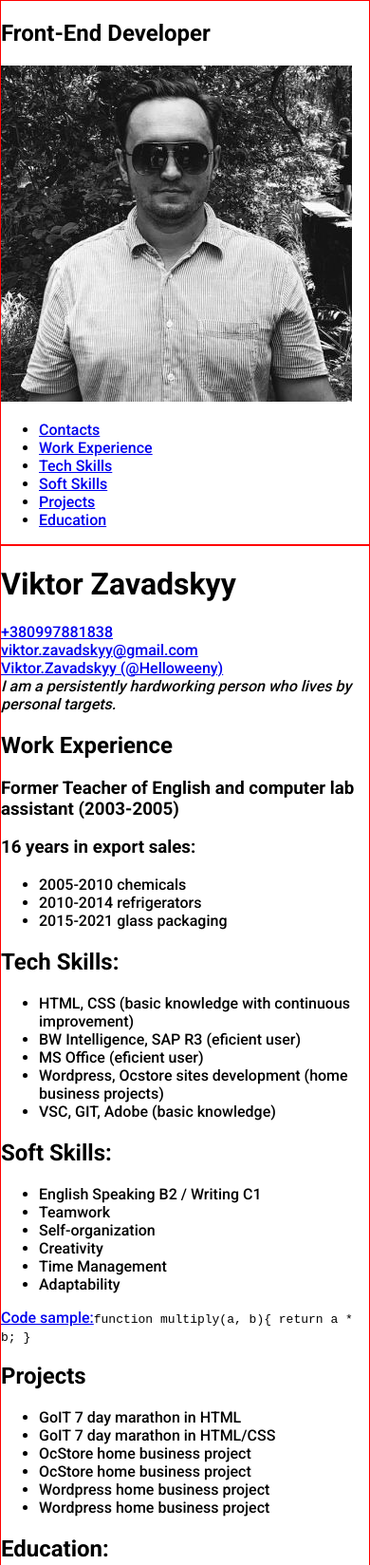
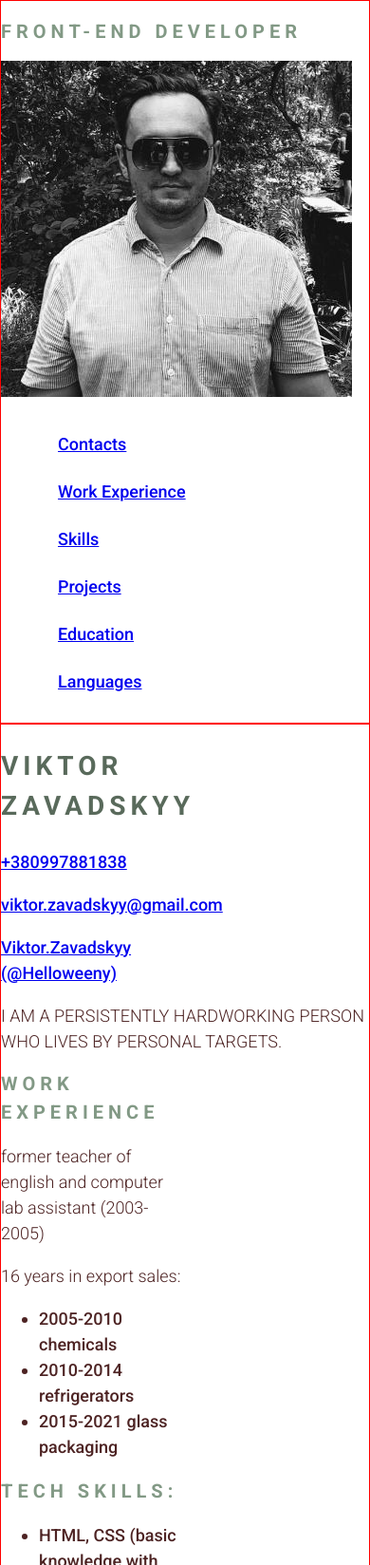
Before and after one commit to Helloweeny/rsschool-cv, a plain HTML site: page index.html in a window 390 px wide. Shown: the top 1648 px of the page at 95% size. Drawn offline with Linux system fonts and the light colour scheme.

Commit message:
feat: finish text and format

```diff
--- a/index.html
+++ b/index.html
@@ -14,40 +14,42 @@
 
 <body>
     <header class="header">
-        <div class="container"></div>
-        <h2>Front-End Developer</h2>
+        <div class="container">
+            <h2 class="section-title">Front-End Developer</h2>
             <img src="./img/photo.jpg" alt="my photo">
             <nav class="nav">
                 <ul class="nav-list">
                     <li class="nav-item"><a href="#contacts" class="nav-link">Contacts</a></li>
                     <li class="nav-item"><a href="#work-experience" class="nav-link">Work Experience</a></li>
-                <li class="nav-item"><a href="#tech-skills" class="nav-link">Tech Skills</a></li>
-                <li class="nav-item"><a href="#soft-skills" class="nav-link">Soft Skills</a></li>
+                    <li class="nav-item"><a href="#skills" class="nav-link">Skills</a></li>
                     <li class="nav-item"><a href="#projects" class="nav-link">Projects</a></li>
                     <li class="nav-item"><a href="#education" class="nav-link">Education</a></li>
+                    <li class="nav-item"><a href="#languages" class="nav-link">Languages</a></li>
                 </ul>
             </nav>
+        </div>
     </header>
     <main class="main">
         <div class="container">
-            <h1 id="contacts">Viktor Zavadskyy</h1>
-            <div class="contacts">
-                <a href="tel:+380997881838">+380997881838</a></div>
-            <a href="mailto:viktor.zavadskyy@gmail.com">viktor.zavadskyy@gmail.com</a></div>
-        <a href="https://discord.gg/q96T9Jwe">Viktor.Zavadskyy (@Helloweeny)</a></br>
-        </div>
-        <cite>I am a persistently hardworking person who lives by personal targets.</cite>
-        <div class="summary"></div>
-        <h2 class="work-experience" id="work-experience">Work Experience</h2>
-        <h3>Former Teacher of English and computer lab assistant (2003-2005)</h3>
-        <h3>16 years in export sales:</h3>
+            <section class="section" id="contacts">
+                <h1 class="superman">Viktor Zavadskyy</h1>
+                <p><a href="tel:+380997881838">+380997881838</a></p>
+                <p><a href="mailto:viktor.zavadskyy@gmail.com">viktor.zavadskyy@gmail.com</a></p>
+                <p><a href="https://discord.gg/q96T9Jwe">Viktor.Zavadskyy (@Helloweeny)</a></p>
+            </section>
+            <quote class="quote">I am a persistently hardworking person who lives by personal targets.</quote>
+            <section class="section" id="work-experience">
+                <h2 class="section-title">Work Experience</h2>
+                <p class="section-under-title">Former Teacher of English and computer lab assistant (2003-2005)</p>
+                <p class="section-under-title">16 years in export sales:</p>
                 <ul>
                     <li>2005-2010 chemicals</li>
                     <li>2010-2014 refrigerators</li>
                     <li>2015-2021 glass packaging</li>
                 </ul>
-
-        <h2 class="tech-skills" id="tech-skills">Tech Skills:</h2>
+            </section>
+            <section class="section" id="skills">
+                <h2 class="section-title" id="tech-skills">Tech Skills:</h2>
                 <ul>
                     <li>HTML, CSS (basic knowledge with continuous improvement)</li>
                     <li>BW Intelligence, SAP R3 (eficient user)</li>
@@ -56,7 +58,7 @@
                     <li>VSC, GIT, Adobe (basic knowledge)</li>
                 </ul>
 
-        <h2 class="soft-skills" id="soft-skills">Soft Skills:</h2>
+                <h2 class="section-title" id="soft-skills">Soft Skills:</h2>
                 <ul>
                     <li>English Speaking B2 / Writing C1</li>
                     <li>Teamwork</li>
@@ -65,10 +67,13 @@
                     <li>Time Management</li>
                     <li>Adaptability</li>
                 </ul>
-        <a href="https://www.codewars.com/users/Helloweeny">Code sample:</a><code class="code-sample">function multiply(a, b){
+                <a href="https://www.codewars.com/users/Helloweeny">Code sample:</a>
+                <code class="code-sample">function multiply(a, b){
              return a * b;
                     }</code>
-        <h2 class="projects" id="projects">Projects</h2>
+            </section>
+            <section class="section" id="projects">
+                <h2 class="section-title">Projects</h2>
                 <ul>
                     <li>GoIT 7 day marathon in HTML</li>
                     <li>GoIT 7 day marathon in HTML/CSS</li>
@@ -77,7 +82,9 @@
                     <li>Wordpress home business project</li>
                     <li>Wordpress home business project</li>
                 </ul>
-        <h2 class="education" id="education">Education:</h2>
+            </section>
+            <section class="section" id="education">
+                <h2 class="section-title">Education:</h2>
                 <ol>
                     <li>Gorlovka State Pedagogical Institute for Foreign Languages Ukraine
                         <p>English Language and Foreign Literature, Applied Psychology</p>
@@ -88,19 +95,32 @@
                         <p>September 2006 - July 2009</p>
                     </li>
                 </ol>
-
-        <h2>Languages:</h2>
+            </section>
+            <section class="section" id="languages">
+                <h2 class="section-title">Languages:</h2>
                 <ul>
                     <li>English (B2+/C1, everyday business correspondence, contracts, business/everyday talk)</li>
                     <li>Polish (B2, everyday business correspondence)</li>
                     <li>German, French (basic knowledge, everyday improvement)</li>
                 </ul>
+            </section>
+        </div>
 
-        </div>
     </main>
     <footer class="footer">
         <div class="container">
-
+            <div class="copyright">&#169;2021 by Helloweeny
+            </div>
+            <div class="rsschool-img">
+                <a href="https://rs.school/js/">
+                    <img src="./assets/rs_school_js.svg" alt="RS-School" height="60px">
+                </a>
+            </div>
+            <div class="github-link">
+                <a href="https://github.com/Helloweeny">
+                    <img src="./assets/GitHub_Logo.png" alt="RS-School" height="60px">
+                </a>
+            </div>
         </div>
     </footer>
 </body>
--- a/style.css
+++ b/style.css
@@ -1,5 +1,15 @@
+    @media (max-width: 768px) {
+        .section {
+            width: 100%;
+        }
+    }
+
     nav {
         display: block;
+    }
+
+    html {
+        scroll-behavior: smooth;
     }
 
     body {
@@ -10,15 +20,87 @@ body {
         display: flex;
         flex-direction: column;
         justify-content: space-between;
+        font-size: 18px;
+        font-weight: 400;
+        line-height: 1.5;
+        color: #4d2323;
     }
 
     * {
         box-sizing: border-box;
     }
 
+    .nav-list {
+        list-style: none;
+    }
+
+    .nav-link {
+        padding: 0 20px;
+        line-height: 50px;
+        transition: .3s;
+        cursor: pointer
+    }
+
+    .link {
+        text-decoration: none;
+        color: #829985;
+        transition: color 0.5s;
+    }
+
+    .link:hover {
+        color: #5d7260;
+    }
+
+    .section-item a {
+        color: #829985;
+        text-decoration: none;
+        transition: color 0.5s;
+    }
+
+    .section-item a:hover {
+        color: #4d2323;
+    }
+
+    .superman {
+        font-size: 28px;
+        font-weight: 900;
+        text-transform: uppercase;
+        letter-spacing: 5px;
+        color: #596a5b;
+    }
+
+    .section-title {
+        font-size: 20px;
+        font-weight: 600;
+        text-transform: uppercase;
+        letter-spacing: 5px;
+        color: #829985;
+    }
+
+    .section-under-title {
+        font-size: 18px;
+        font-weight: 300;
+        text-transform: lowercase;
+    }
+
+    .quote {
+        font-size: 18px;
+        font-weight: 300;
+        text-transform: uppercase;
+    }
+
     .container {
         max-width: 1440px;
         margin: 0 auto;
+    }
+
+    .main-container {
+        display: flex;
+        flex-wrap: wrap;
+    }
+
+    .section {
+        width: 50%;
     }
 
     .header {
```
Lines whose indentation alone changed are shown as unchanged.
